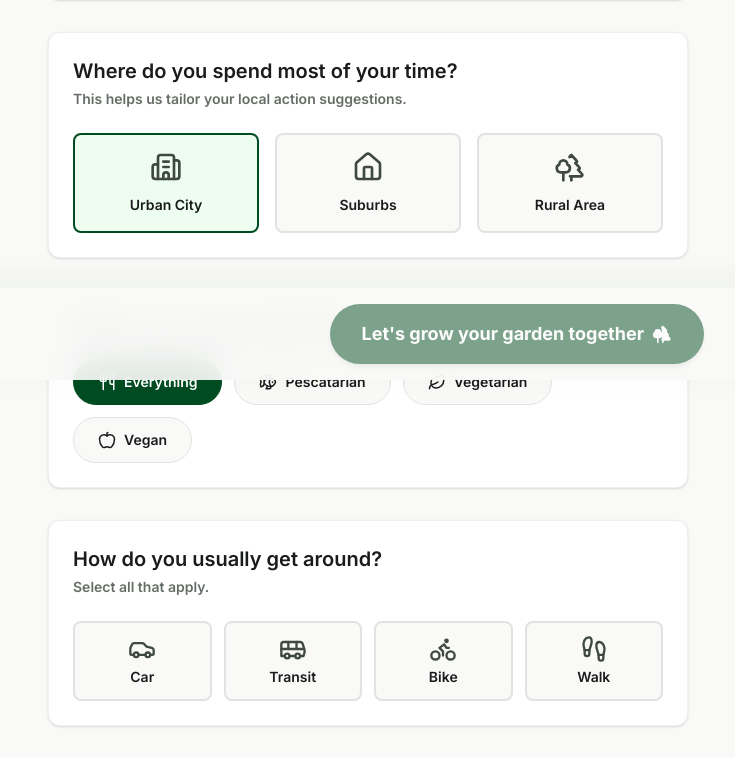
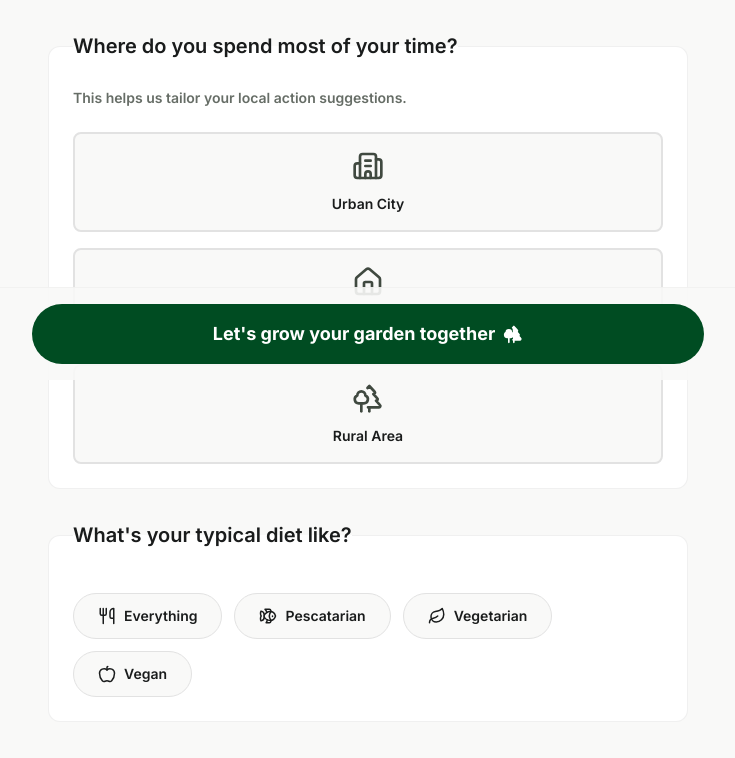
Before and after one commit to abhivardhan20-coder/Sustainly, a React (Vite) app: page /onboarding in a window 1280 px wide. Shown: the part 420-1178 px from the top of the page, without its empty margins (272-1007 px from the left). Built offline with nearby package versions, Linux system fonts and the light colour scheme; no server answers.

Commit message:
a11y: Improve form accessibility in Onboarding (labels, ARIA, focus)

```diff
--- a/src/pages/Onboarding.tsx
+++ b/src/pages/Onboarding.tsx
@@ -52,96 +52,123 @@ export default function Onboarding() {
         <div className="mb-12 text-center flex flex-col items-center">
           <h1 className="text-3xl font-bold text-on-surface mb-3">{isEditing ? 'Edit Profile' : 'Welcome to Sustainly'}</h1>
           <p className="text-lg text-on-surface-variant max-w-[500px] mx-auto">
-            {isEditing ? 'Update your lifestyle preferences constraints.' : 'We\'re glad you\'re here. Let\'s learn a little bit about your lifestyle so we can help you grow your personal impact garden.'}
+            {isEditing ? 'Update your lifestyle preferences.' : 'We\'re glad you\'re here. Let\'s learn a little bit about your lifestyle so we can help you grow your personal impact garden.'}
           </p>
         </div>
 
         <div className="space-y-8">
           {/* Name */}
-          <div className="bg-surface-container-lowest rounded-xl p-6 shadow-sm border border-surface-variant/50 relative overflow-hidden transition-all hover:shadow-md">
-            <h2 className="text-xl font-semibold mb-2">What's your name?</h2>
+          <div className="bg-surface-container-lowest rounded-xl p-6 shadow-sm border border-surface-variant/50">
+            <label htmlFor="name" className="text-xl font-semibold mb-2 block">What's your name?</label>
             <input
+              id="name"
               type="text"
               value={name}
               onChange={(e) => setName(e.target.value)}
-              className="w-full mt-2 p-3 rounded-lg border border-surface-variant focus:border-primary focus:ring-1 focus:ring-primary outline-none"
+              className="w-full mt-2 p-3 rounded-lg border border-surface-variant focus:border-primary focus:ring-2 focus:ring-primary/50 outline-none"
               placeholder="Your name"
+              aria-required="true"
             />
           </div>
 
           {/* Environment */}
-          <div className="bg-surface-container-lowest rounded-xl p-6 shadow-sm border border-surface-variant/50 relative overflow-hidden transition-all hover:shadow-md">
-            <h2 className="text-xl font-semibold mb-1">Where do you spend most of your time?</h2>
+          <fieldset className="bg-surface-container-lowest rounded-xl p-6 shadow-sm border border-surface-variant/50">
+            <legend className="text-xl font-semibold mb-1">Where do you spend most of your time?</legend>
             <p className="text-on-surface-variant mb-6 font-semibold opacity-80 text-sm">This helps us tailor your local action suggestions.</p>
-            <div className="grid grid-cols-1 md:grid-cols-3 gap-4">
+            <div className="grid grid-cols-1 md:grid-cols-3 gap-4" role="radiogroup" aria-label="Living environment">
               {[
                  { id: 'urban', icon: Building2, label: 'Urban City' },
                  { id: 'suburban', icon: Home, label: 'Suburbs' },
                  { id: 'rural', icon: Trees, label: 'Rural Area' }
               ].map(opt => (
-                <label key={opt.id} className="cursor-pointer group relative">
-                  <input type="radio" name="environment" className="peer sr-only" checked={environment === opt.id} onChange={() => setEnvironment(opt.id)} />
+                <label key={opt.id} htmlFor={`env-${opt.id}`} className="cursor-pointer group relative">
+                  <input
+                    type="radio"
+                    id={`env-${opt.id}`}
+                    name="environment"
+                    className="peer sr-only"
+                    checked={environment === opt.id}
+                    onChange={() => setEnvironment(opt.id)}
+                    aria-label={opt.label}
+                  />
                   <div className="p-4 rounded-lg border-2 border-surface-variant bg-surface group-hover:border-soft-sage peer-checked:border-primary peer-checked:bg-primary-fixed/20 transition-all flex flex-col items-center text-center gap-2">
-                    <opt.icon className="text-on-surface-variant peer-checked:text-primary mb-1" size={32} />
+                    <opt.icon className="text-on-surface-variant peer-checked:text-primary mb-1" size={32} aria-hidden="true" />
                     <span className="font-semibold text-on-surface text-sm">{opt.label}</span>
                   </div>
                 </label>
               ))}
             </div>
-          </div>
+          </fieldset>
 
           {/* Diet */}
-          <div className="bg-surface-container-lowest rounded-xl p-6 shadow-sm border border-surface-variant/50 relative overflow-hidden transition-all hover:shadow-md">
-            <h2 className="text-xl font-semibold mb-1">What's your typical diet like?</h2>
-            <div className="flex flex-wrap gap-3 mt-4">
+          <fieldset className="bg-surface-container-lowest rounded-xl p-6 shadow-sm border border-surface-variant/50">
+            <legend className="text-xl font-semibold mb-1">What's your typical diet like?</legend>
+            <div className="flex flex-wrap gap-3 mt-4" role="radiogroup" aria-label="Diet type">
               {[
                 { id: 'everything', icon: Utensils, label: 'Everything' },
                 { id: 'pescatarian', icon: Fish, label: 'Pescatarian' },
                 { id: 'vegetarian', icon: Leaf, label: 'Vegetarian' },
                 { id: 'vegan', icon: Apple, label: 'Vegan' },
               ].map(opt => (
-                <label key={opt.id} className="cursor-pointer">
-                  <input type="radio" name="diet" className="peer sr-only" checked={diet === opt.id} onChange={() => setDiet(opt.id as any)} />
+                <label key={opt.id} htmlFor={`diet-${opt.id}`} className="cursor-pointer">
+                  <input
+                    type="radio"
+                    id={`diet-${opt.id}`}
+                    name="diet"
+                    className="peer sr-only"
+                    checked={diet === opt.id}
+                    onChange={() => setDiet(opt.id as any)}
+                    aria-label={opt.label}
+                  />
                   <div className="px-6 py-3 rounded-full border border-surface-variant bg-surface hover:bg-surface-container-highest peer-checked:bg-primary peer-checked:text-on-primary peer-checked:border-primary transition-all font-semibold text-sm flex items-center gap-2">
-                    <opt.icon size={18} /> {opt.label}
+                    <opt.icon size={18} aria-hidden="true" /> {opt.label}
                   </div>
                 </label>
               ))}
             </div>
-          </div>
+          </fieldset>
 
           {/* Commute */}
-          <div className="bg-surface-container-lowest rounded-xl p-6 shadow-sm border border-surface-variant/50 relative overflow-hidden transition-all hover:shadow-md">
-            <h2 className="text-xl font-semibold mb-1">How do you usually get around?</h2>
+          <fieldset className="bg-surface-container-lowest rounded-xl p-6 shadow-sm border border-surface-variant/50">
+            <legend className="text-xl font-semibold mb-1">How do you usually get around?</legend>
             <p className="text-on-surface-variant mb-6 text-sm font-semibold opacity-80">Select all that apply.</p>
-            <div className="grid grid-cols-2 md:grid-cols-4 gap-3">
+            <div className="grid grid-cols-2 md:grid-cols-4 gap-3" role="group" aria-label="Primary commute methods">
               {[
                 { id: 'car', icon: Car, label: 'Car' },
                 { id: 'transit', icon: Bus, label: 'Transit' },
                 { id: 'bike', icon: Bike, label: 'Bike' },
                 { id: 'walk', icon: Footprints, label: 'Walk' },
               ].map(opt => (
-                <label key={opt.id} className="cursor-pointer group relative">
-                  <input type="checkbox" className="peer sr-only" checked={commute.includes(opt.id)} onChange={() => toggleCommute(opt.id)} />
+                <label key={opt.id} htmlFor={`commute-${opt.id}`} className="cursor-pointer group relative">
+                  <input
+                    type="checkbox"
+                    id={`commute-${opt.id}`}
+                    className="peer sr-only"
+                    checked={commute.includes(opt.id)}
+                    onChange={() => toggleCommute(opt.id)}
+                    aria-label={opt.label}
+                  />
                   <div className="p-3 rounded-lg border-2 border-surface-variant bg-surface group-hover:border-soft-sage peer-checked:border-primary peer-checked:bg-primary-fixed/20 transition-all flex flex-col items-center text-center gap-1">
-                    <opt.icon className="text-on-surface-variant peer-checked:text-primary" size={28} />
+                    <opt.icon className="text-on-surface-variant peer-checked:text-primary" size={28} aria-hidden="true" />
                     <span className="text-sm font-semibold text-on-surface">{opt.label}</span>
                   </div>
                 </label>
               ))}
             </div>
-          </div>
+          </fieldset>
         </div>
       </main>
 
       {/* Fixed Bottom CTA */}
-      <div className="fixed bottom-0 w-full bg-surface/90 backdrop-blur-lg border-t border-surface-variant/30 p-4 z-50 shadow-[0_-8px_30px_rgba(22,101,52,0.05)]">
+      <div className="fixed bottom-0 w-full bg-surface/90 backdrop-blur-lg border-t border-surface-variant/30 p-4 z-50 shadow-[0_-8px{30px_rgba(22,101,52,0.05)]">
         <div className="max-w-2xl mx-auto flex justify-end">
           <button
             disabled={!name.trim()}
             onClick={handleComplete}
-            className="w-full md:w-auto bg-primary disabled:opacity-50 text-on-primary font-bold text-lg py-4 px-8 rounded-full shadow-md hover:shadow-lg hover:scale-[1.02] active:scale-95 transition-all duration-200 flex items-center justify-center gap-2">
-            {isEditing ? 'Save Preferences' : 'Let\'s grow your garden together'} <Trees size={20} className="fill-current" />
+            className="w-full md:w-auto bg-primary disabled:opacity-50 text-on-primary font-bold text-lg py-4 px-8 rounded-full shadow-md hover:shadow-lg hover:scale-[1.02] active:scale-95 transition-all duration-200 flex items-center justify-center gap-2 focus:outline-none focus:ring-2 focus:ring-primary/50 focus:ring-offset-2"
+            aria-label={isEditing ? 'Save profile preferences' : 'Complete onboarding and start using Sustainly'}
+          >
+            {isEditing ? 'Save Preferences' : 'Let\'s grow your garden together'} <Trees size={20} className="fill-current" aria-hidden="true" />
           </button>
         </div>
       </div>
```
